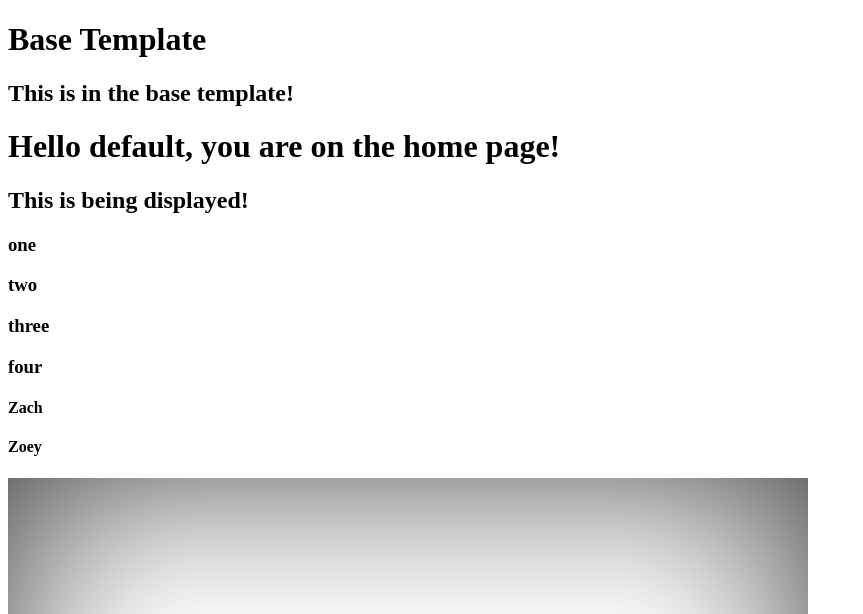
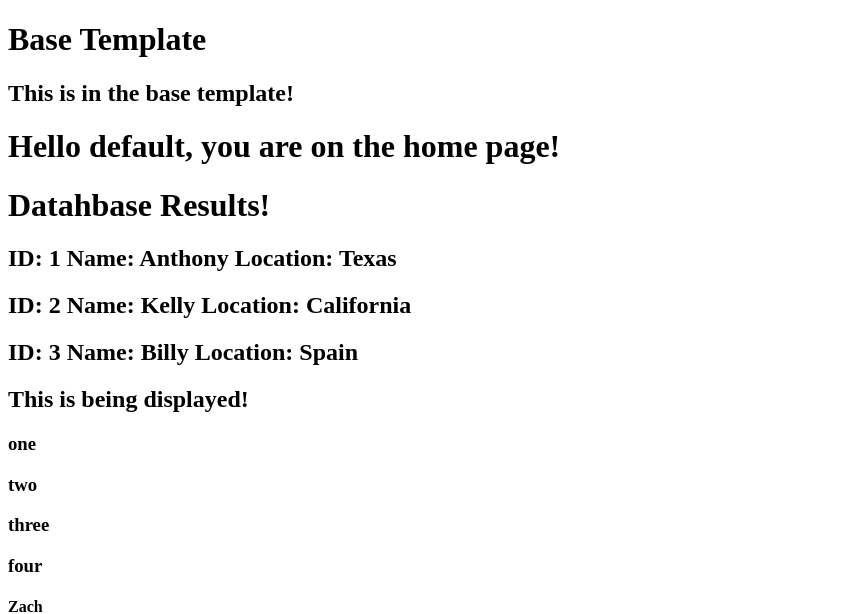
Before and after one commit to Jholmes-Work/flaskini, a Flask app: page /home in a window 1280 px wide. Shown: the top 614 px of the page, without its empty margins (0-863 px from the left). Run offline with Flask 3, Linux system fonts and the light colour scheme; data comes from the database, SQL or seed files in the repository.

Commit message:
Return database query to template

```diff
--- a/app.py
+++ b/app.py
@@ -31,8 +31,11 @@ def index():
 @app.route('/home/<string:name>', methods=['POST', 'GET'])
 def home(name):
     session['name'] = name
+    db = get_db()
+    cur = db.execute('select id, name, location from users')
+    results = cur.fetchall()
     return render_template('home.html', name=name, display=True, mylist=['one', 'two', 'three', 'four'],
-                           listofdict=[{'name' : 'Zach'}, {'name': 'Zoey'}])
+                           listofdict=[{'name' : 'Zach'}, {'name': 'Zoey'}], results=results)
 
 @app.route('/json')
 def json():
--- a/templates/home.html
+++ b/templates/home.html
@@ -5,6 +5,11 @@
 {% block content %}
 {{ super() }}
 <h1>Hello {{ name }}, you are on the home page!</h1>
+
+<h1>Datahbase Results!</h1>
+{% for item in results %}
+<h2>ID: {{ item.id }} Name: {{ item.name }} Location: {{ item.location}}</h2>
+{% endfor %}
 
 {% if display %}
     <h2>This is being displayed!</h2>
```
